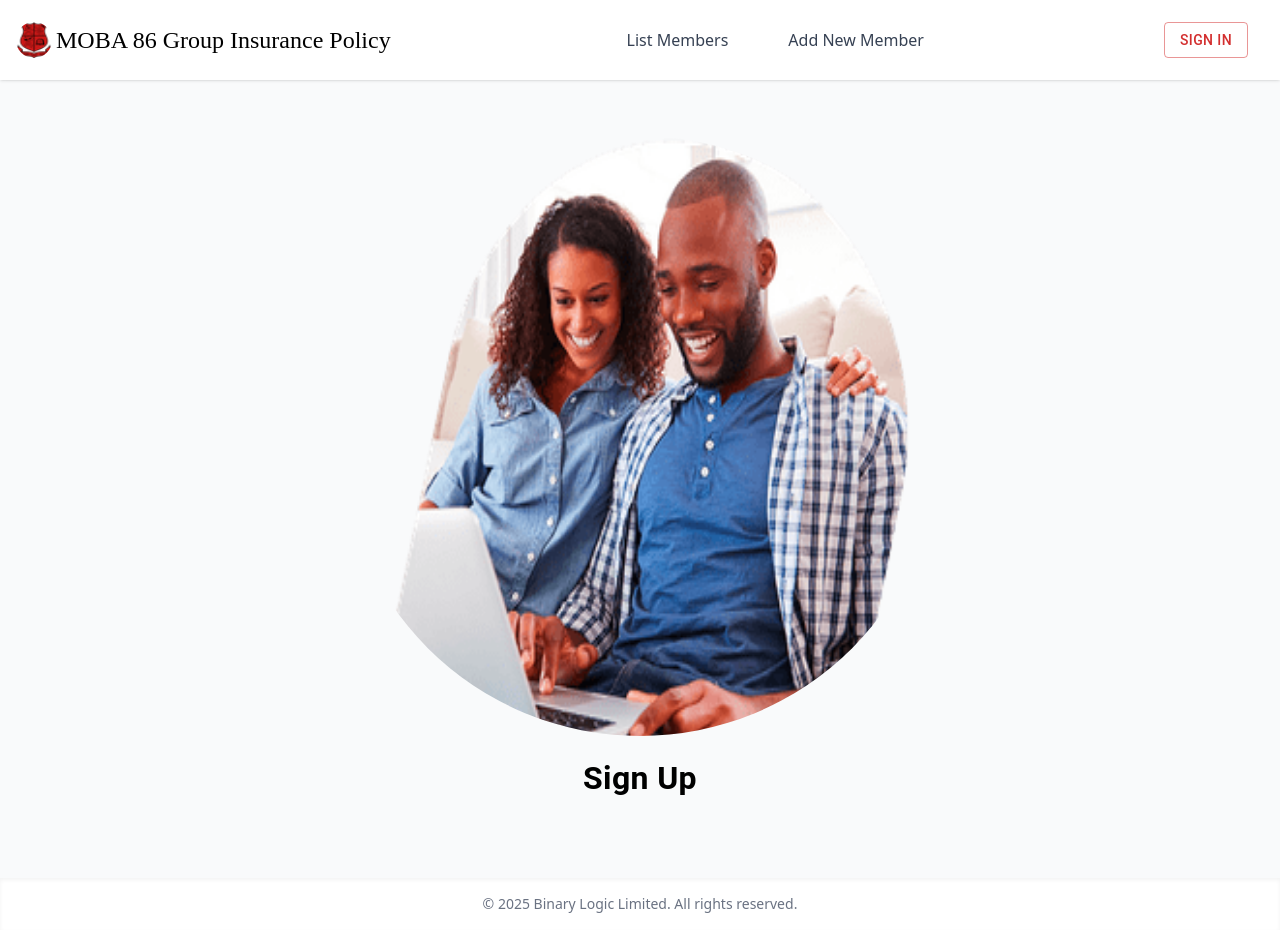
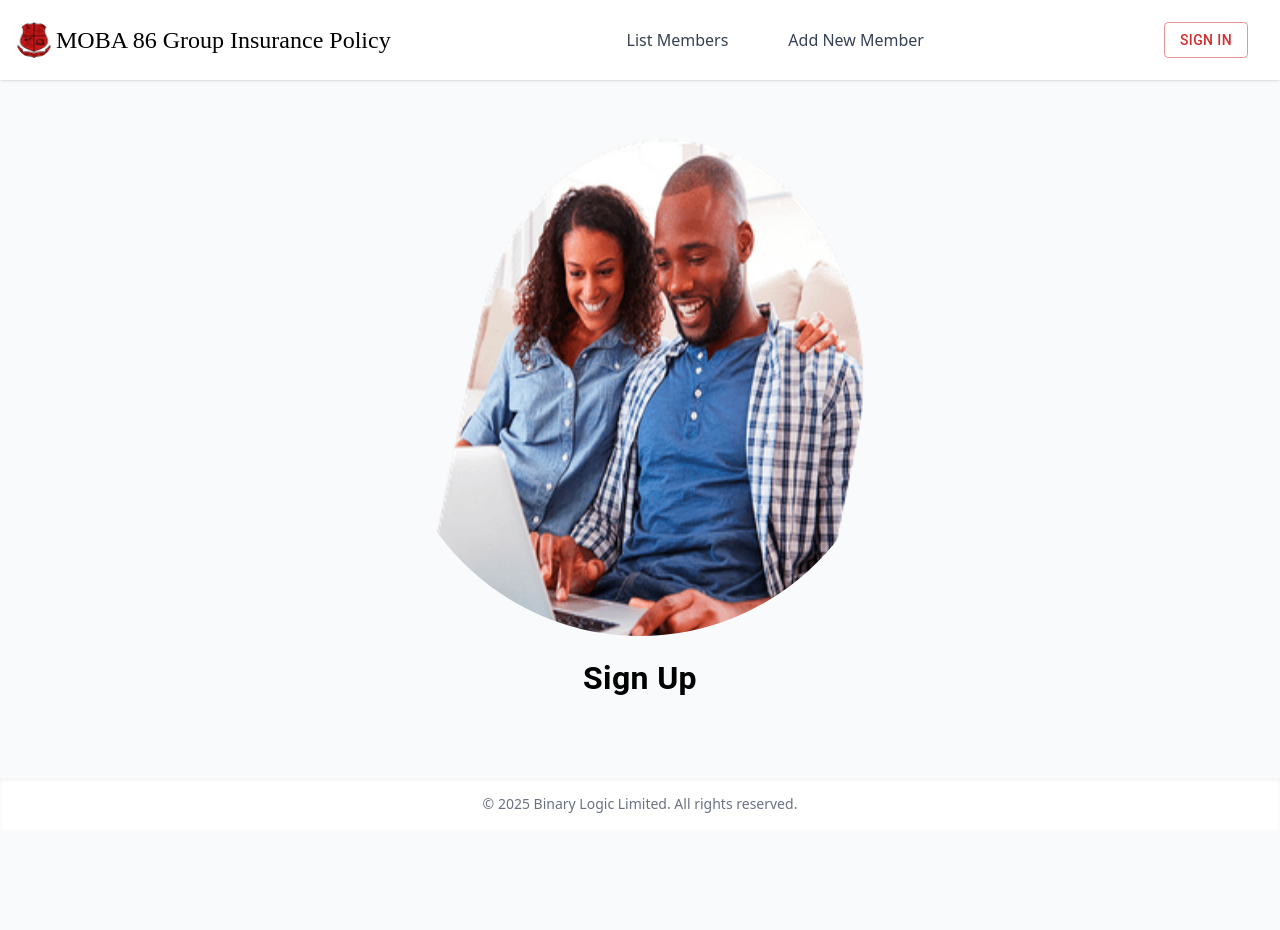
Before and after one commit to Tomfo/siclife, a Next.js app: page / in a window 1280 px wide. After the commit the page ends 830 px from the top, so only its background shows below. Built offline with nearby package versions, Linux system fonts and the light colour scheme; no server answers; some icons are missing; what @mui/material-nextjs would draw is missing.

Commit message:
image size

```diff
--- a/components/LandingPage.js
+++ b/components/LandingPage.js
@@ -3,22 +3,13 @@ import Image from 'next/image';
 export default function LandingPage() {
 	return (
 		<>
-			{/* <Image
-				src='/sic.png'
-				alt='Logo'
-				width={600}
-				height={600}
-				className='rounded-full'
-				style={{ width: 600, height: 600 }}
-				unoptimized
-			/> */}
 			<Image
 				src='/Veltista_Blackcouple.png'
-				alt='Logo'
-				width={600}
-				height={600}
+				alt='logo'
+				width={500}
+				height={500}
 				className='rounded-full'
-				style={{ width: 600, height: 600 }}
+				style={{ width: 500, height: 500 }}
 				unoptimized
 			/>
 		</>
```
